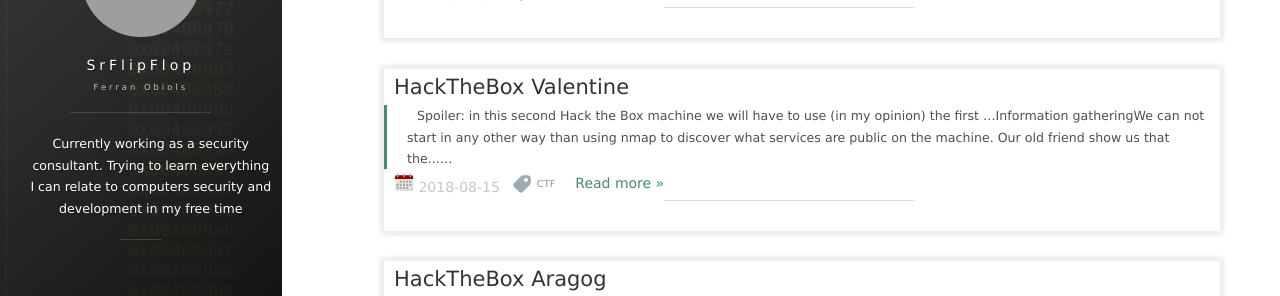
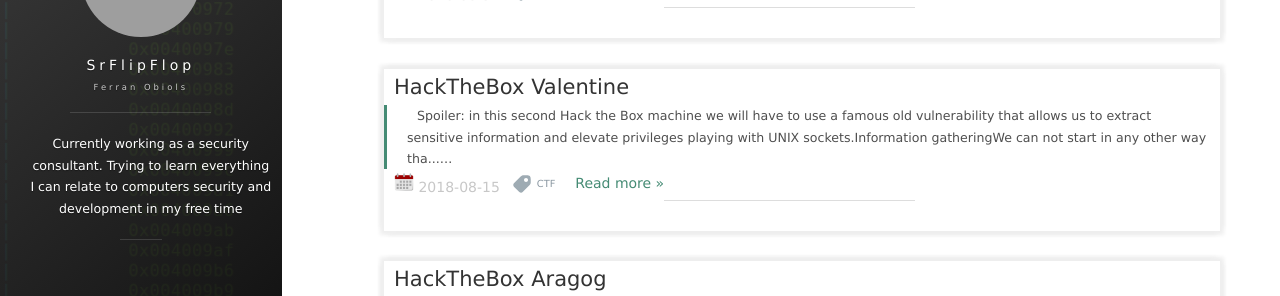
Before and after one commit to SrFlipFlop/srflipflop.github.io, a Jekyll site: the page built from index.html, in a window 1280 px wide and 900 px high. Shown: the part 324-620 px from the top of the window. Built offline with Jekyll 4.4.1, drawn with Linux system fonts in a browser that asks for light colours; nearby versions of some CDN libraries; the list of posts is cut into pages by our own code; comment, search, counter and statistics services are not loaded; grey boxes are pictures that could not be loaded.

Commit message:
add description

```diff
--- a/_posts/2018-08-15-Valentine.md
+++ b/_posts/2018-08-15-Valentine.md
@@ -6,7 +6,7 @@
 tag: CTF
 ---
 
-Spoiler: in this second Hack the Box machine we will have to use (in my opinion) the first ...
+Spoiler: in this second Hack the Box machine we will have to use a famous old vulnerability that allows us to extract sensitive information and elevate privileges playing with UNIX sockets.
 
 ### Information gathering
 
```
